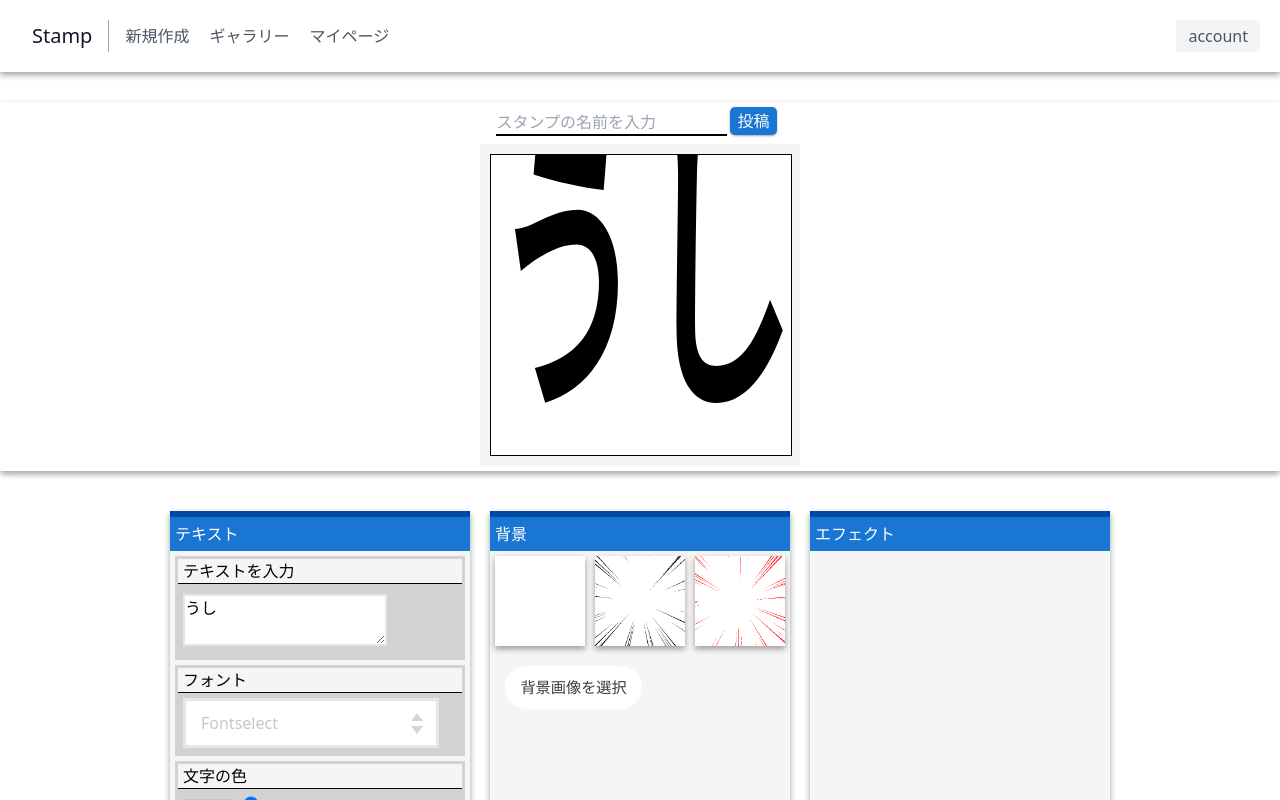
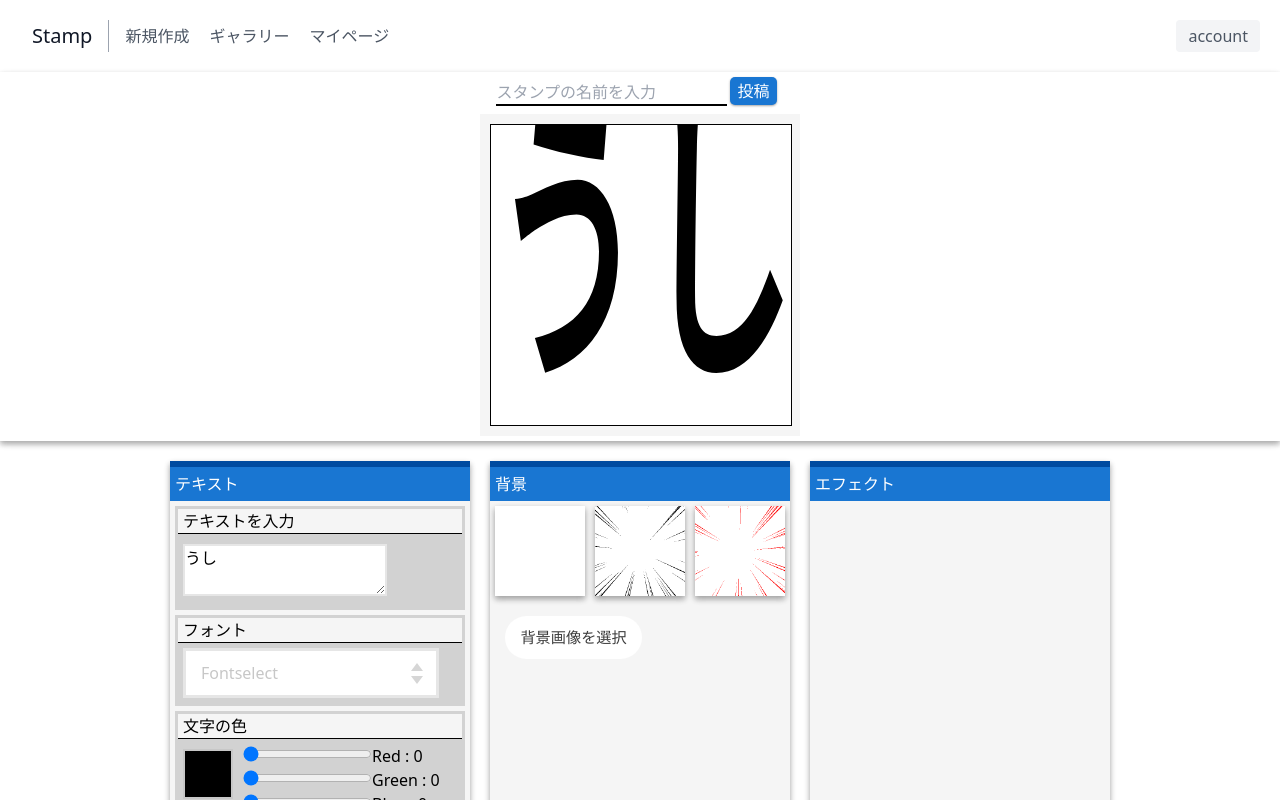
Before and after one commit to hackathon-22-spring-14/hackathon-22-spring-14-frontend, a Vue app: page / in a window 1280 px wide. Shown: the top 800 px of the page. Built offline with nearby package versions, Linux system fonts and the light colour scheme.

Commit message:
previewのmarginを調整

```diff
--- a/src/components/pages/CreatePage.vue
+++ b/src/components/pages/CreatePage.vue
@@ -202,13 +202,13 @@ html {
 .stamp {
   display: flex;
   width: auto;
-  margin: 30px 0px 30px 0px;
+  margin: 0px 0px 10px 0px;
   padding: 0px auto;
   background-color: white;
   justify-content: center;
   position: sticky;
   top: 0;
-  z-index: 10;
+  z-index: 5;
   box-shadow: var(--standardShadow);
 }
 .upload {
```
